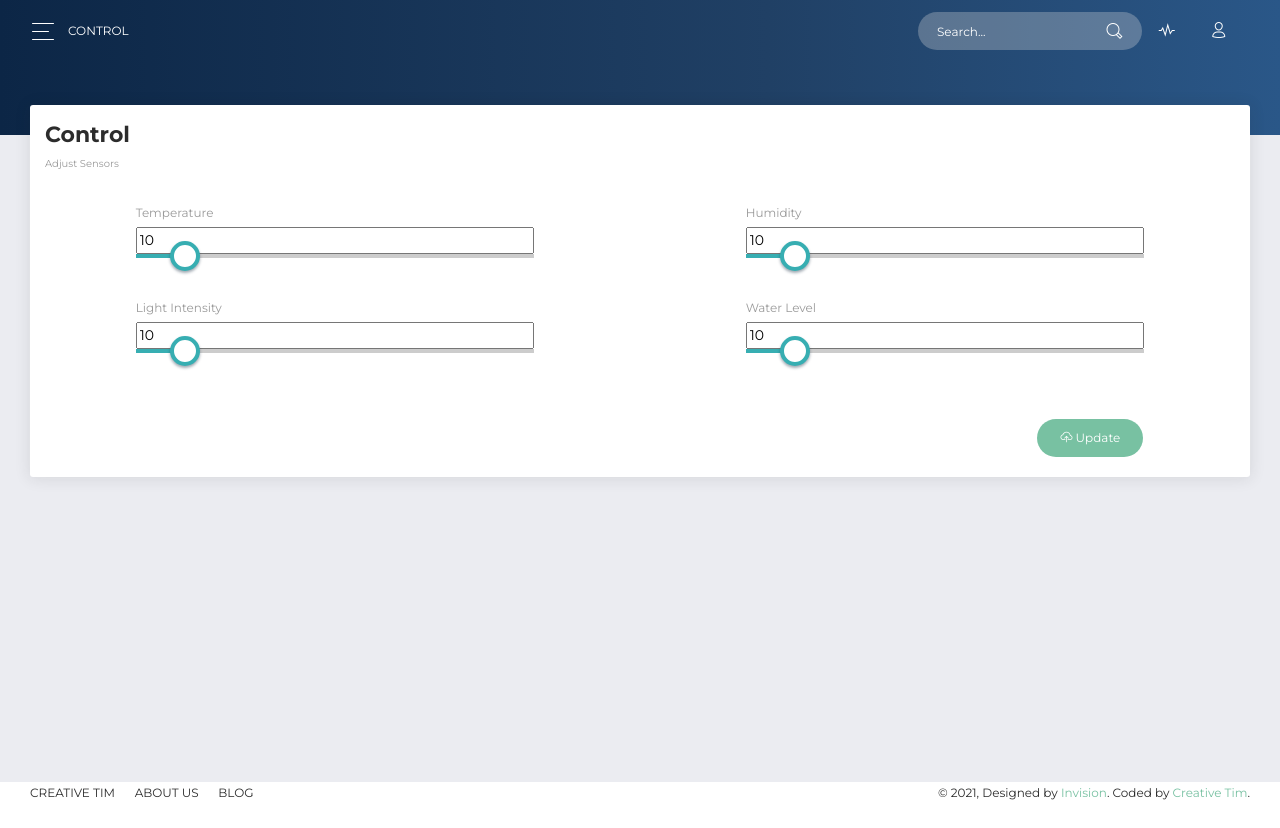
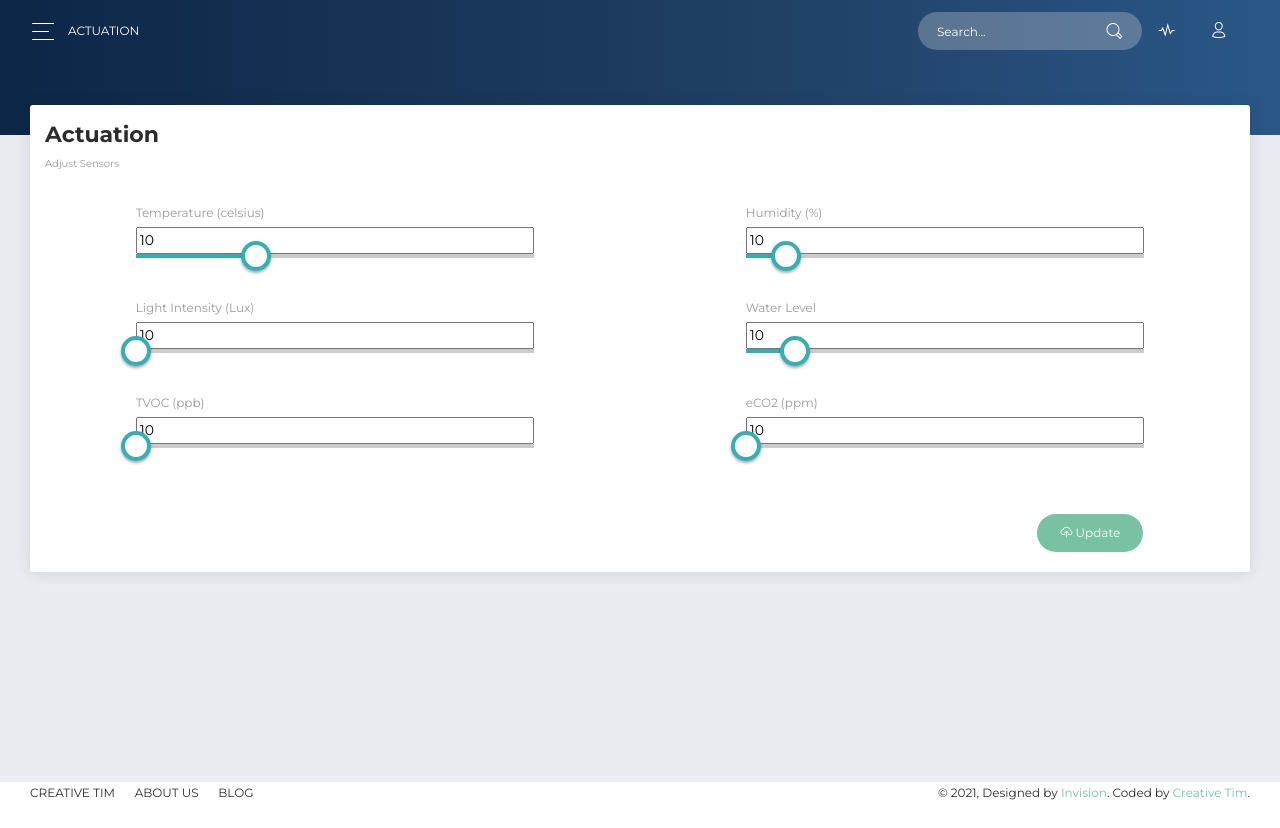
Before and after one commit to krogk/AgroPi, a Flask app: page /control in a window 1280 px wide. Run offline with Flask 2, Linux system fonts and the light colour scheme; some libraries are stand-ins or nearby versions.

Commit message:
Updated sliders with correct range values

```diff
--- a/software/web/app/control/controllers.py
+++ b/software/web/app/control/controllers.py
@@ -17,6 +17,7 @@ class ControlControllers:
             return Response.input_error(description="An error occurred: {}".format(str(ex)))
 
     def update_sensor_values(self, request_data):
+        return Response.ok_response()
         try:
             for key, value in request_data.items():
                 params = {
--- a/software/web/app/static/assets/js/control.js
+++ b/software/web/app/static/assets/js/control.js
@@ -1,25 +1,36 @@
 $(document).ready(function(){
 	$('#temperature-slider').inputSliderRange({
-        "min": 0,
-        "max": 80,
+        "min": -40,
+        "max": 125,
         "start": 10
       });
 
 	$('#humidity-slider').inputSliderRange({
         "min": 0,
-        "max": 80,
+        "max": 100,
         "start": 10
       });
 
 	$('#light-slider').inputSliderRange({
         "min": 0,
-        "max": 80,
+        "max": 120000,
         "start": 10
       });
 
 	$('#water-level-slider').inputSliderRange({
         "min": 0,
         "max": 80,
+        "start": 10
+      });
+    $('#tvoc-slider').inputSliderRange({
+        "min": 0,
+        "max": 60000,
+        "start": 10
+      });
+
+    $('#eco2-slider').inputSliderRange({
+        "min": 0,
+        "max": 60000,
         "start": 10
       });
 });
@@ -29,20 +40,26 @@ function update_control_values(){
 	var humidity_val = $('#humidity-slider').val();
 	var light_intensity_val = $('#light-slider').val();
 	var water_level_val = $('#water-level-slider').val();
+    var tvoc_val = $('#tvoc-slider').val();
+    var eco2_val = $('#eco2-slider').val();
 
 	form_data = {
         'temperature': temperature_val,
         'humidity': humidity_val,
         'light_intensity': light_intensity_val,
-        'water_level': water_level_val
+        'water_level': water_level_val,
+        'tvoc': tvoc_val,
+        'eco2': eco2_val
     }
     form_data = JSON.stringify(form_data);
     console.log(form_data);
+    $('#update-control-button').attr('disabled', true);
 
     $.putJSON("/control", form_data, function(data){
         console.log(data);
         if (data.code == "00") {
-            notify_success();
+            notify_success("Values updated");
+            $('#update-control-button').attr('disabled', false);
         }
         else{
             notify_failure(data.msg);
--- a/software/web/app/templates/base.html
+++ b/software/web/app/templates/base.html
@@ -66,7 +66,7 @@
           <li class="nav-button" id="control-nav">
             <a href="/control">
               <i class="now-ui-icons education_atom"></i>
-              <p>Control</p>
+              <p>Actuation</p>
             </a>
           </li>
           <li class="nav-button" id="observations-nav">
--- a/software/web/app/templates/control/control.html
+++ b/software/web/app/templates/control/control.html
@@ -13,7 +13,7 @@
             <span class="navbar-toggler-bar bar3"></span>
           </button>
         </div>
-        <a class="navbar-brand" href="#pablo">Control</a>
+        <a class="navbar-brand" href="#pablo">Actuation</a>
       </div>
       <button class="navbar-toggler" type="button" data-toggle="collapse" data-target="#navigation" aria-controls="navigation-index" aria-expanded="false" aria-label="Toggle navigation">
         <span class="navbar-toggler-bar navbar-kebab"></span>
@@ -73,7 +73,7 @@
       <div class="col-md-12">
         <div class="card">
             <div class="card-header">
-                <h5 class="title">Control</h5>
+                <h5 class="title">Actuation</h5>
                 <p class="category">Adjust sensors</p>
             </div>
             <div class="card-body">
@@ -82,7 +82,7 @@
                 </div>
                 <div class="col-md-4 px-1">
                     <div class="form-group">
-                        <label>Temperature</label>
+                        <label>Temperature (celsius)</label>
                         <input type="text" id="temperature-slider">
                     </div>
                 </div>
@@ -90,7 +90,7 @@
                 </div>
                 <div class="col-md-4 px-1">
                     <div class="form-group">
-                        <label>Humidity</label>
+                        <label>Humidity (%)</label>
                         <input type="text" id="humidity-slider">
                     </div>
                 </div>
@@ -105,7 +105,7 @@
                 </div>
                 <div class="col-md-4 px-1">
                     <div class="form-group">
-                        <label>Light Intensity</label>
+                        <label>Light Intensity (Lux)</label>
                         <input type="text" id="light-slider">
                     </div>
                 </div>
@@ -120,6 +120,29 @@
                 <div class="col-md-1 px-1">
                 </div>
               </div>
+              <div class="row">
+                <hr>
+              </div>
+              <div class="row">
+                <div class="col-md-1 px-1">
+                </div>
+                <div class="col-md-4 px-1">
+                    <div class="form-group">
+                        <label>TVOC (ppb)</label>
+                        <input type="text" id="tvoc-slider">
+                    </div>
+                </div>
+                <div class="col-md-2 px-1">
+                </div>
+                <div class="col-md-4 px-1">
+                    <div class="form-group">
+                        <label>eCO2 (ppm)</label>
+                        <input type="text" id="eco2-slider">
+                    </div>
+                </div>
+                <div class="col-md-1 px-1">
+                </div>
+              </div>
               <div class="row" style="padding-top: 50px;">
                 <div class="col-md-1 px-1">
                 </div>
@@ -128,7 +151,7 @@
                 <div class="col-md-2 px-1">
                 </div>
                 <div class="col-md-4 px-1">
-                  <button class="btn btn-primary btn-round" type="button" style="float: right;">
+                  <button class="btn btn-primary btn-round" type="button" style="float: right;" onclick="update_control_values()" id="update-control-button">
                     <i class="now-ui-icons arrows-1_cloud-upload-94"></i> Update
                   </button>
                 </div>
```
